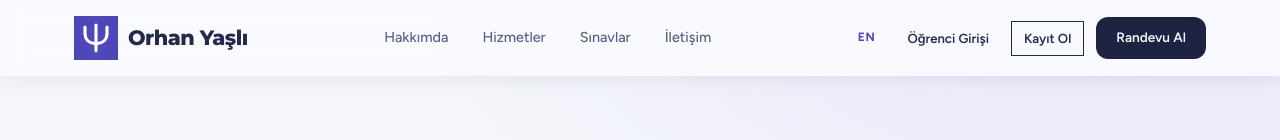
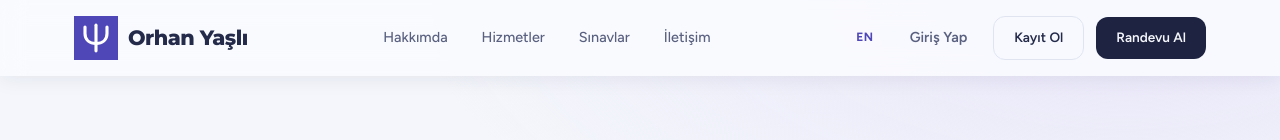
Before and after one commit to Orhany23/danismanlik-kocluk-site, a Next.js app: page / in a window 1280 px wide. Shown: the top 140 px of the page. Built offline with nearby package versions, Linux system fonts and the light colour scheme.

Commit message:
Navbar standart kalip: Giris Yap/Kayit Ol sag ustte buton, mobil menude buton satiri; .btn'nin hidden'i ezmesinden dogan mobil tasma bugu duzeltildi

```diff
--- a/src/components/Navbar.tsx
+++ b/src/components/Navbar.tsx
@@ -59,19 +59,17 @@ export default function Navbar() {
           </button>
           <a
             href="/ogrenci/giris"
-            className="text-[0.82rem] font-semibold px-2.5 py-1 hidden sm:inline-flex items-center hover:text-[var(--clr-accent)] transition-colors"
-            style={{ color: "var(--clr-text)" }}
+            className="nav-link text-[0.82rem] !font-semibold hidden sm:inline-flex items-center"
           >
-            Öğrenci Girişi
+            Giriş Yap
           </a>
           <a
             href="/ogrenci/kayit"
-            className="text-[0.82rem] font-semibold px-3 py-1.5 hidden sm:inline-flex items-center border transition-colors hover:text-[var(--clr-accent)]"
-            style={{ color: "var(--clr-text)", borderColor: "var(--clr-text)" }}
+            className="btn btn-ghost !py-2.5 !px-5 !text-[0.85rem] !hidden sm:!inline-flex"
           >
             Kayıt Ol
           </a>
-          <button onClick={() => scrollTo("contact")} className="btn btn-primary !py-2.5 !px-5 !text-[0.85rem] hidden sm:inline-flex">
+          <button onClick={() => scrollTo("contact")} className="btn btn-primary !py-2.5 !px-5 !text-[0.85rem] !hidden sm:!inline-flex">
             {t.appointment}
           </button>
           <button
@@ -95,8 +93,10 @@ export default function Navbar() {
               {t[key]}
             </button>
           ))}
-          <a href="/ogrenci/giris" className="mobile-menu-link">Öğrenci Girişi</a>
-          <a href="/ogrenci/kayit" className="mobile-menu-link">Kayıt Ol</a>
+          <div className="flex gap-2 mt-3">
+            <a href="/ogrenci/giris" className="btn btn-ghost !py-3 flex-1 justify-center !text-[0.9rem]">Giriş Yap</a>
+            <a href="/ogrenci/kayit" className="btn btn-ghost !py-3 flex-1 justify-center !text-[0.9rem]">Kayıt Ol</a>
+          </div>
           <button onClick={() => scrollTo("contact")} className="btn btn-primary !py-3 mt-2 justify-center">
             {t.appointment}
           </button>
```
